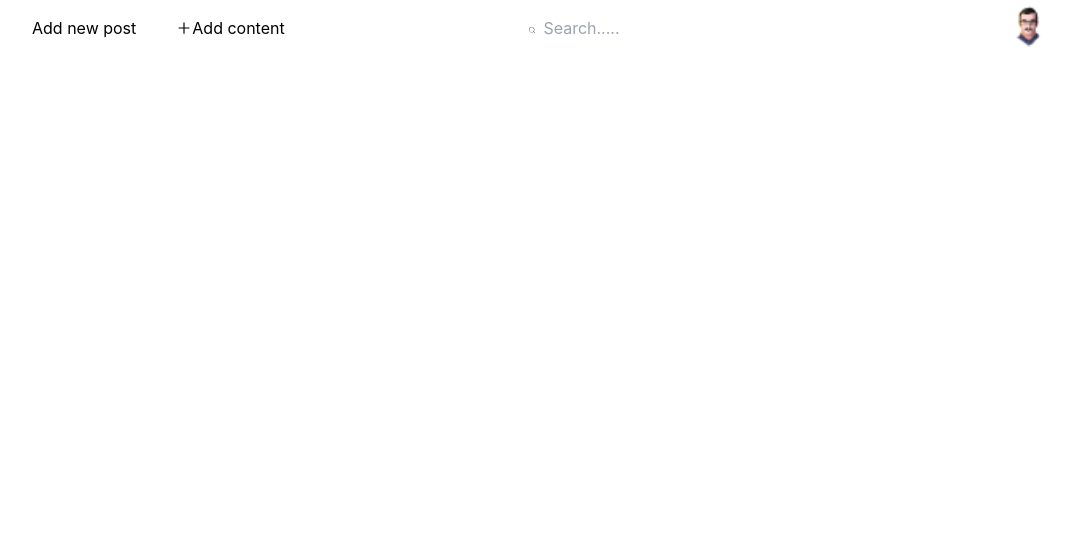
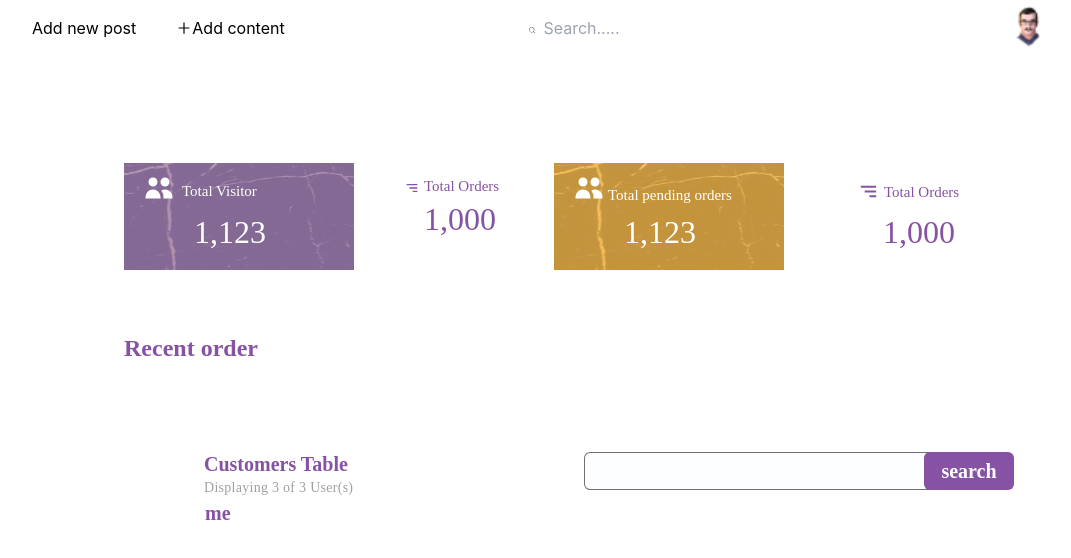
Before and after one commit to youngmikec/chinos-exchange, a React (Create React App) app: page /users-dashboard in a window 1280 px wide. Shown: the top 558 px of the page, without its empty margins (176-1247 px from the left). Built offline with nearby package versions, Linux system fonts and the light colour scheme.

Commit message:
worked on user-dashboard section1

```diff
--- a/src/users-dashboard/dashboard/index.tsx
+++ b/src/users-dashboard/dashboard/index.tsx
@@ -4,15 +4,20 @@ import React,{useState,useEffect} from 'react';
 // image
 
 import logo from "../../assets/images/arash.png";
+import image from "../../assets/images/account-balance-bg.png"
 
 //  icons
 import {AiOutlinePlus} from 'react-icons/ai';
+import{CiSearch} from 'react-icons/ci';
+import {CiBellOn} from 'react-icons/ci';
+import {HiUsers} from 'react-icons/hi'
+import{BiMenuAltRight} from 'react-icons/bi'
 
-import{CiSearch} from 'react-icons/ci';
-import {CiBellOn} from 'react-icons/ci'
 // style
 
 import "./style.css"
+// style link end
+
 const Dashboard = () => {
 const[ toggle, setToggle] = useState(true);
 const [search,setSearch]=useState('');
@@ -27,6 +32,8 @@ useEffect(()=>{
     return (
         <>
             <div>
+                     {/* NAV STARTS HERE */}
+
                 <nav className='flex flex-row '>
                     <div className=' navbar flex flex-row   my-4 '>
 
@@ -49,6 +56,52 @@ useEffect(()=>{
                                 <img src={logo} alt="logo" className='' width='width: 36' height='height: 34'  />
                     </div>
                 </nav>
+                            {/* FIRST SECTION STARTS HERE */}
+
+                <div className='section-1'>
+                    <section>
+                        <img src={image} alt="img" className='wallet' />
+                        <HiUsers className='icon-acct'/>
+                        <p className='visitor'>Total Visitor</p>
+                        <h1 className='money'>1,123</h1>
+                        <BiMenuAltRight className='total-orders'/>
+                        <p className='orders'>Total Orders</p>
+                        <h1 className='total-amount'>1,000</h1>
+                        <img src={image} alt="" className='pending-orders'/>
+                        <HiUsers className='pending-visitor'/>
+                        <p className='total-prnding'>Total pending orders</p>
+                        <h1 className='total_pending-amount'>1,123</h1>
+                        <BiMenuAltRight className='total_successful-orders'/>
+                        <p className='successful-orders'>Total Orders</p>
+                        <h1 className='successful-amount'>1,000</h1>
+
+                        <div className='Recent-order'>
+                        Recent order
+                        </div>
+                    </section>
+
+                    <section className='section-2'>
+                        <div className='customer-table'>
+                            <h2>Customers Table</h2>
+                            <p className='displaying'>Displaying 3 of 3  User(s)</p>
+                        <input type="text" className='search-order' />
+                        <button>search</button>
+
+                        <div className='table'>
+                            <tbody>
+                                <tr>
+                                    <td>me</td>
+                                </tr>
+                            </tbody>
+
+                        </div>
+                        </div>
+
+                    </section>
+
+
+
+                </div>
 
                 <div className='container'>
 
--- a/src/users-dashboard/dashboard/style.css
+++ b/src/users-dashboard/dashboard/style.css
@@ -28,3 +28,245 @@
 .inp-search{
     width: 434px;
 }
+
+
+
+.wallet{
+ position: absolute;
+width: 230px;
+height: 107px;
+left: 300px;
+top: 163px;
+mix-blend-mode: overlay;
+opacity: 0.76;
+background-color: #8652A4;;
+mix-blend-mode: overlay;
+opacity: 0.76;
+}
+
+.icon-acct{
+    position: absolute;
+    top: 173px;
+    width: 30px;
+    height: 30px;
+    left: 320px;
+    color: #FFFFFF;
+}
+
+.visitor {
+    position: absolute;
+    left: 358px;
+    top: 180px;
+    font-family: 'Poppins';
+    font-style: normal;
+    font-weight: 500;
+    font-size: 15px;
+   line-height: 22px;
+    color: #FFFFFF;
+
+}
+
+.money{
+position: absolute;
+width: 84px;
+height: 46px;
+left: 370px;
+top: 208px;
+font-family: 'Poppins';
+font-style: normal;
+font-weight: 500;
+font-size: 32px;
+line-height: 48px;
+color: #FFFFFF;
+}
+
+
+.total-orders{
+    position: absolute;
+    left: 580px;
+    top: 180px;
+    color: #8652A4;
+}
+
+.orders{
+    position: absolute;
+    left: 600px;
+    top: 175px;
+    font-family: 'Poppins';
+   font-style: normal;
+   font-weight: 500;
+   font-size: 15px;
+   line-height: 22px;
+   color: #8652A4;
+
+}
+
+.total-amount{
+position: absolute;
+width: 84px;
+height: 46px;
+left: 600px;
+top: 195px;
+font-family: 'Poppins';
+font-style: normal;
+font-weight: 500;
+font-size: 32px;
+line-height: 48px;
+color: #8652A4;
+}
+
+.pending-orders{
+ position: absolute;
+width: 230px;
+height: 107px;
+left: 730px;
+top: 163px;
+background-color: orange;
+mix-blend-mode: overlay;
+opacity: 0.76;
+}
+
+.pending-visitor{
+    position: absolute;
+    top: 173px;
+    width: 30px;
+    height: 30px;
+    left: 750px;
+    color: #FFFFFF;
+}
+
+.total-prnding{
+    position: absolute;
+width: 159px;
+height: 23px;
+left: 784px;
+top: 184px;
+font-family: 'Poppins';
+font-style: normal;
+font-weight: 500;
+font-size: 15px;
+line-height: 22px;
+color: #FFFFFF;
+}
+
+.total_pending-amount{
+    position: absolute;
+width: 84px;
+height: 46px;
+left: 800px;
+top: 208px;
+font-family: 'Poppins';
+font-style: normal;
+font-weight: 500;
+font-size: 32px;
+line-height: 48px;
+color: #FFFFFF;
+
+}
+
+.total_successful-orders{
+position: absolute;
+width: 169px;
+height: 23px;
+left: 960px;
+top: 180px;
+font-family: 'Poppins';
+font-style: normal;
+font-weight: 500;
+font-size: 15px;
+line-height: 22px;
+color: #8652A4;
+}
+
+
+.successful-orders{
+    position: absolute;
+    width: 169px;
+    height: 23px;
+    left: 1060px;
+    top: 181px;
+    font-family: 'Poppins';
+    font-style: normal;
+    font-weight: 500;
+    font-size: 15px;
+    line-height: 22px;
+    color: #8652A4;
+
+}
+
+.successful-amount{
+position: absolute;
+width: 80px;
+height: 48px;
+left: 1059px;
+top: 208px;
+font-family: 'Poppins';
+font-style: normal;
+font-weight: 500;
+font-size: 32px;
+line-height: 48px;
+color: #8652A4;
+
+}
+
+.Recent-order{
+position: absolute;
+width: 157px;
+height: 36px;
+left: 300px;
+top: 330px;
+font-family: 'Poppins';
+font-style: normal;
+font-weight: 600;
+font-size: 24px;
+line-height: 36px;
+color: #8652A4
+}
+
+.customer-table{
+position: absolute;
+top: 450px;
+left: 380px;
+font-family: 'Raleway';
+font-style: normal;
+font-weight: 700;
+font-size: 20px;
+line-height: 140%;
+color: #8652A4;
+}
+
+.displaying{
+font-family: 'Raleway';
+font-style: normal;
+font-weight: 500;
+font-size: 14px;
+line-height: 140%;
+letter-spacing: 0.02em;
+color: rgba(18, 18, 18, 0.4);
+}
+
+.search-order{
+box-sizing: border-box;
+position: absolute;
+width: 400px;
+height: 38px;
+left: 380px;
+top: 2px;
+background: rgba(252, 254, 255, 0.7);
+border: 0.3px solid rgba(18, 18, 18, 0.6);
+border-radius: 6px;
+}
+
+
+
+button{
+position: absolute;
+left: 720px;
+right: 65px;
+top: 2px;
+background-color: #8652A4;
+border-radius: 6px;
+width: 90px;
+height: 38px;
+color: #FFFFFF;
+}
```
